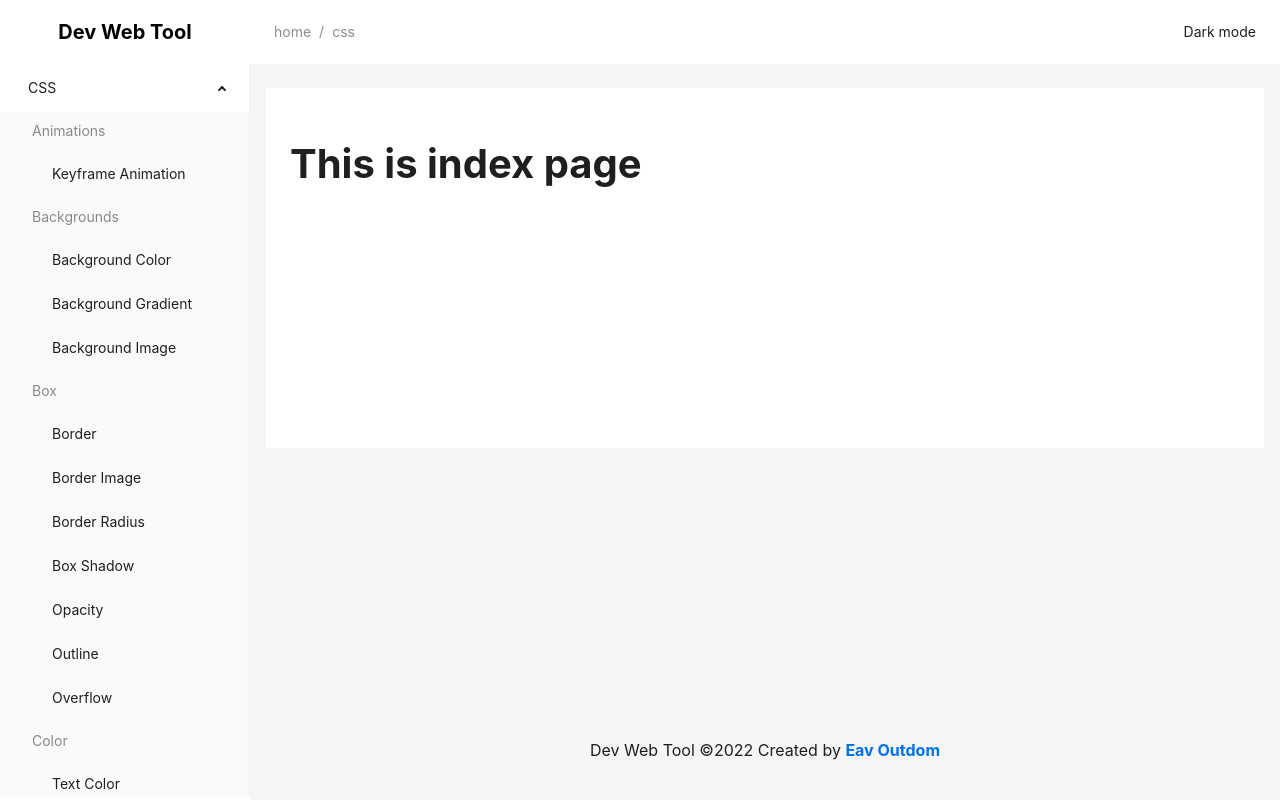
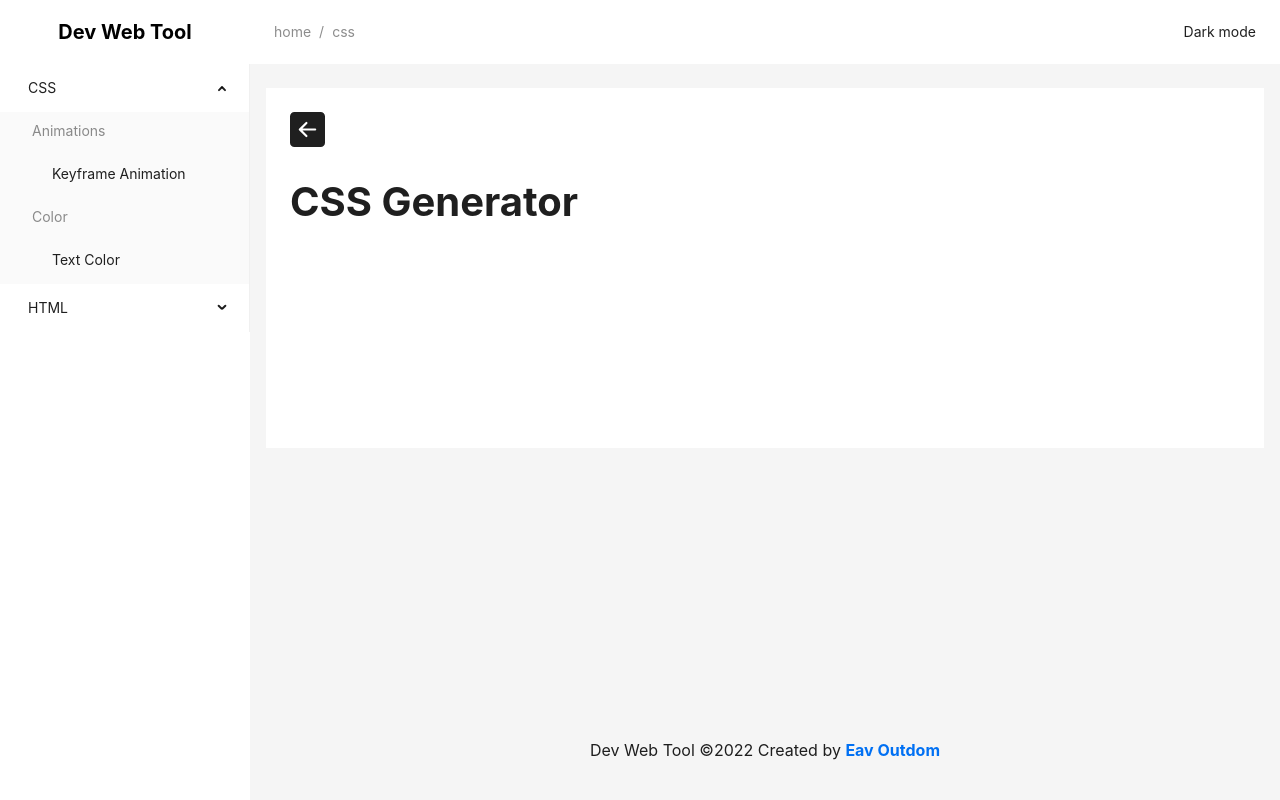
Before and after one commit to EavOutDom/dev-web-tool, a Next.js app: page /css in a window 1280 px wide. Built offline with nearby package versions, Linux system fonts and the light colour scheme.

Commit message:
data layout

```diff
--- a/components/layout/Layout.js
+++ b/components/layout/Layout.js
@@ -5,6 +5,7 @@ import styles from './Layout.module.css';
 import { MenuOutlined } from '@ant-design/icons'
 import { useRouter } from "next/router";
 import PageNotFound from "../../pages/404";
+import { data } from "../../data/data";
 
 const LayoutContainer = ({ children, pageNotFound = false }) => {
   const router = useRouter();
@@ -149,6 +150,7 @@ const MenuLayout = (props) => {
       setOpenKeys(latestOpenKey ? [latestOpenKey] : []);
     }
   };
+  // console.log(cssData)
 
   function getItem(label, key, children, type) {
     return {
@@ -158,19 +160,17 @@ const MenuLayout = (props) => {
       type,
     };
   }
-  const items = [
-    getItem('CSS', 'css', [
-      getItem('Animations', 'animations', [getItem('Keyframe Animation', 'keyframe-animation')], 'group'),
-      getItem('Backgrounds', 'backgrounds', [getItem('Background Color', 'background-color'), getItem('Background Gradient', 'background-gradient'), getItem('Background Image', 'background-image')], 'group'),
-      getItem('Box', 'box', [getItem('Border', 'border'), getItem('Border Image', 'border-image'), getItem('Border Radius', 'border-radius'), getItem('Box Shadow', 'box-shadow'), getItem('Opacity', 'opacity'), getItem('Outline', 'outline'), getItem('Overflow', 'overflow')], 'group'),
-      getItem('Color', 'color', [getItem('Text Color', 'text-color')], 'group'),
-      getItem('Filter', 'filter', [getItem('Blur', 'blur'), getItem('Brightness', 'brightness'), getItem('Contrast', 'contrast'), getItem('Drop Shadow', 'drop-shadow'), getItem('Grayscale', 'grayscale'), getItem('Hue-Rotate', 'hue-rotate'), getItem('Invert', 'invert'), getItem('Saturate', 'saturate'), getItem('Sepia', 'Sepia')], 'group'),
-    ]),
-    getItem('HTML', 'html', [
-      getItem('Item 1', 'g1', [getItem('Option 1', '1'), getItem('Option 2', '2')], 'group'),
-      getItem('Item 2', 'g2', [getItem('Option 3', '3'), getItem('Option 4', '4')], 'group'),
-    ]),
-  ];
+  // const items = [
+  //   getItem('CSS', 'css', [
+  //     getItem('Backgrounds', 'backgrounds', [getItem('Background Color', 'background-color'), getItem('Background Gradient', 'background-gradient'), getItem('Background Image', 'background-image')], 'group'),
+  //     getItem('Box', 'box', [getItem('Border', 'border'), getItem('Border Image', 'border-image'), getItem('Border Radius', 'border-radius'), getItem('Box Shadow', 'box-shadow'), getItem('Opacity', 'opacity'), getItem('Outline', 'outline'), getItem('Overflow', 'overflow')], 'group'),
+  //     getItem('Filter', 'filter', [getItem('Blur', 'blur'), getItem('Brightness', 'brightness'), getItem('Contrast', 'contrast'), getItem('Drop Shadow', 'drop-shadow'), getItem('Grayscale', 'grayscale'), getItem('Hue-Rotate', 'hue-rotate'), getItem('Invert', 'invert'), getItem('Saturate', 'saturate'), getItem('Sepia', 'Sepia')], 'group'),
+  //   ]),
+  //   getItem('HTML', 'html', [
+  //     getItem('Item 1', 'g1', [getItem('Option 1', '1'), getItem('Option 2', '2')], 'group'),
+  //     getItem('Item 2', 'g2', [getItem('Option 3', '3'), getItem('Option 4', '4')], 'group'),
+  //   ]),
+  // ];
 
   const onClick = (e) => {
     props.setToggled(false);
@@ -187,7 +187,7 @@ const MenuLayout = (props) => {
     openKeys={openKeys}
     onOpenChange={onOpenChange}
     mode="inline"
-    items={items}
+    items={data}
   />
 };
 export default LayoutContainer;
--- /dev/null
+++ b/data/data.js
@@ -0,0 +1,43 @@
+export const data = [
+  {
+    label: 'CSS',
+    key: 'css',
+    children: [
+      {
+        label: 'Animations',
+        key: 'animations',
+        children: [
+          {
+            label: 'Keyframe Animation',
+            key: 'keyframe-animation'
+          }
+        ],
+        type: 'group'
+      },
+      {
+        label: 'Color',
+        key: 'color',
+        children: [
+          {
+            label: 'Text Color',
+            key: 'text-color'
+          }
+        ],
+        type: 'group'
+      },
+    ]
+  },
+  {
+    label: 'HTML',
+    key: 'html',
+    children: [{
+      label: 'Item1',
+      key: 'item1',
+      children: [{
+        label: 'Test 1',
+        key: 'test-1'
+      }],
+      type: 'group'
+    }]
+  }
+];
--- a/pages/css/index.js
+++ b/pages/css/index.js
@@ -1,6 +1,14 @@
+import { Button } from "antd";
+import Link from "next/link";
+import { BsFillArrowLeftSquareFill } from 'react-icons/bs'
+
 const CssPage = () => {
   return (<section>
-    <h1>This is index page</h1>
+    <Link href='/'>
+      <BsFillArrowLeftSquareFill size={35} />
+    </Link>
+    <h1>CSS Generator</h1>
+
   </section>);
 }
 
```
